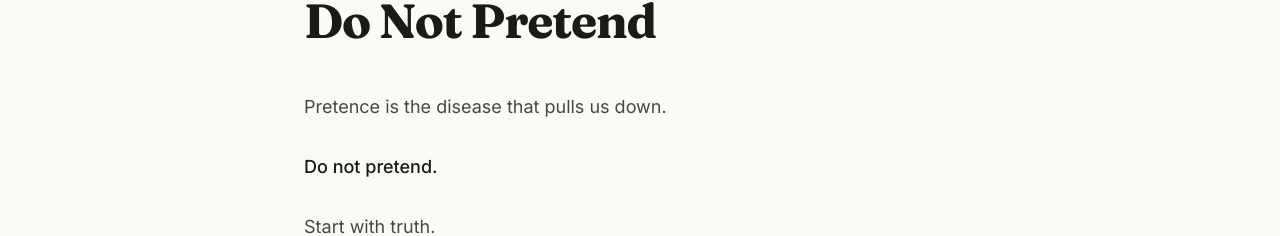
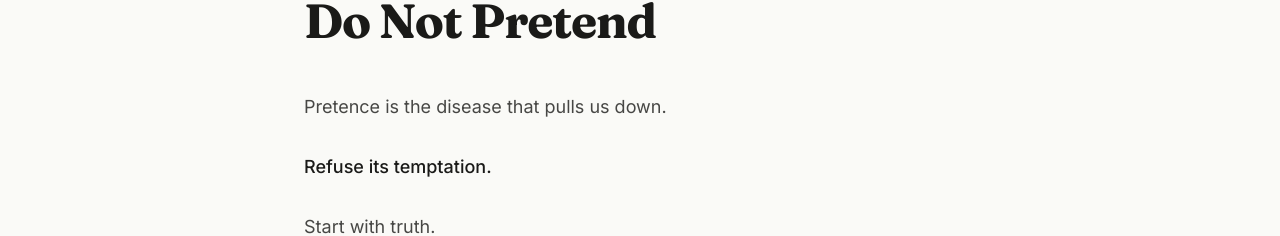
Before and after one commit to whoisjimilitan/restoration-community, a Next.js app in the folder apps/web/: page / in a window 1280 px wide. Shown: the part 3207-3443 px from the top of the page. Built offline with nearby package versions, Linux system fonts and the light colour scheme.

Commit message:
refactor: strengthen do not pretend section - refuse its temptation (prophetic coaching over command)

```diff
--- a/apps/web/src/app/page.tsx
+++ b/apps/web/src/app/page.tsx
@@ -163,7 +163,7 @@ export default function Home() {
 
           <div className="space-y-4 text-base md:text-lg text-rc-text/80 leading-relaxed font-light">
             <p>Pretence is the disease that pulls us down.</p>
-            <p className="pt-4 text-rc-text font-medium">Do not pretend.</p>
+            <p className="pt-4 text-rc-text font-medium">Refuse its temptation.</p>
             <p className="pt-4">Start with truth.</p>
           </div>
         </motion.div>
```
